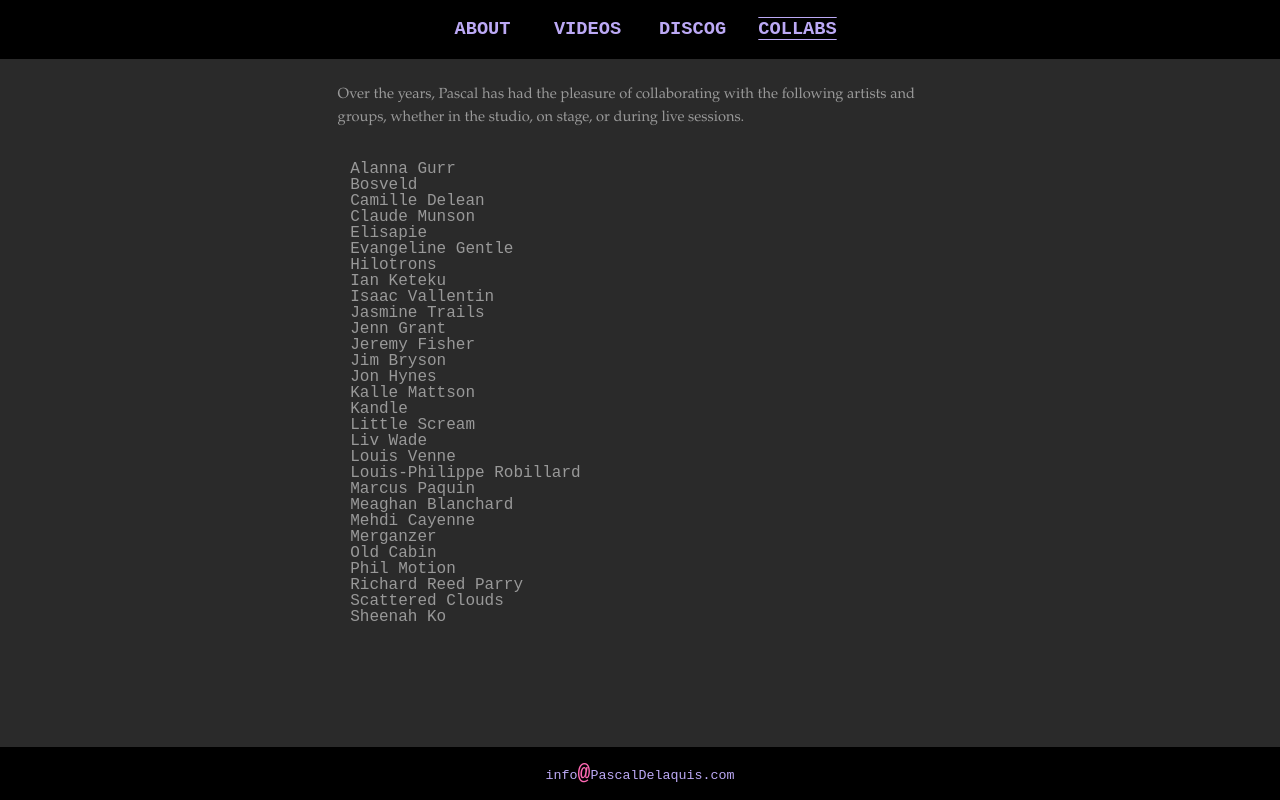
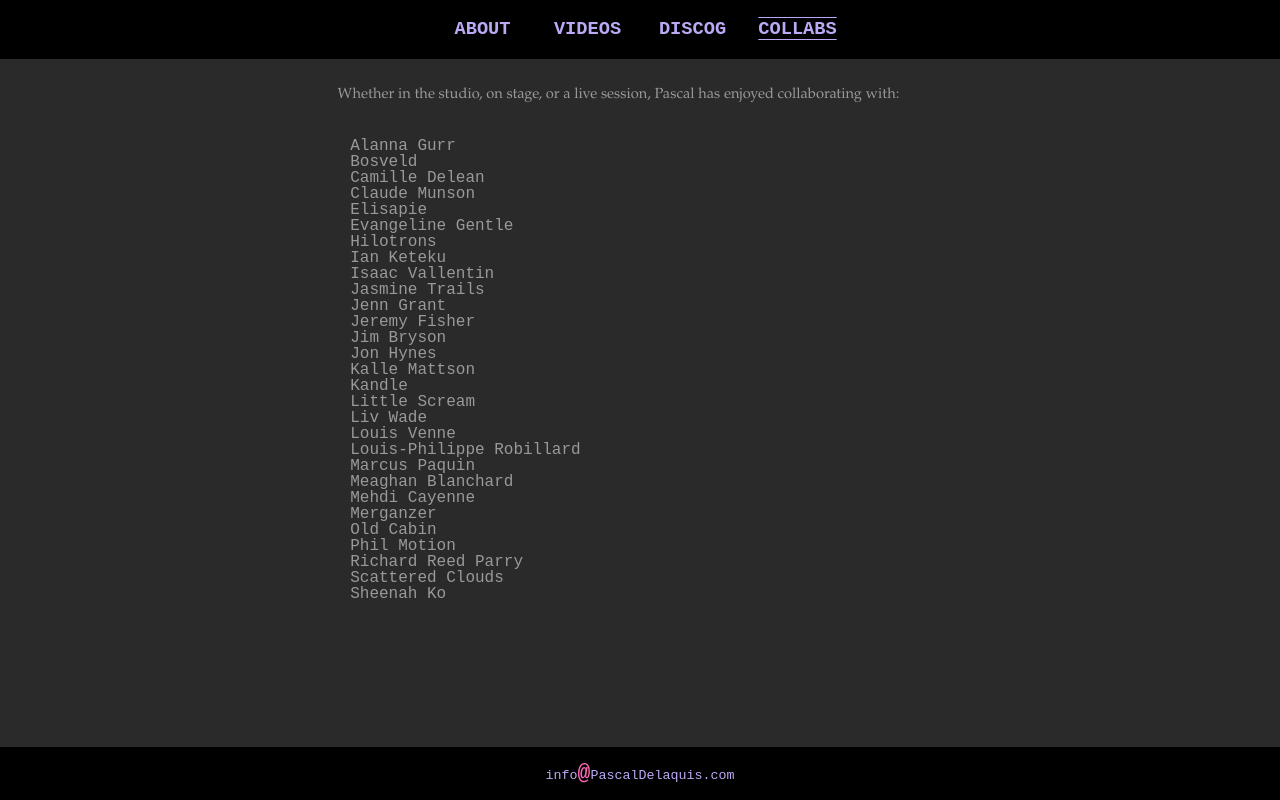
Before and after one commit to delaki/delaki.github.io, a plain HTML site: page index.html in a window 1280 px wide. Both pictures are taken after a click on the link "COLLABS". Drawn offline with Linux system fonts and the light colour scheme.

Commit message:
Update index.html

```diff
--- a/index.html
+++ b/index.html
@@ -370,7 +370,7 @@
                     <!-- :::::::::::: PROJECTS :::::::::::: -->
                     <div id="projects" class="content">
                         <p id="p_projects">
-                            Over the years, Pascal has had the pleasure of collaborating with the following artists and groups, whether in the studio, on stage, or during live sessions.
+                            Whether in the studio, on stage, or a live session, Pascal has enjoyed collaborating with:
                         </p>
                         <ul id="list_ppl_bands">
                             <li class="item_ppl_bands">Alanna Gurr</li>
```
